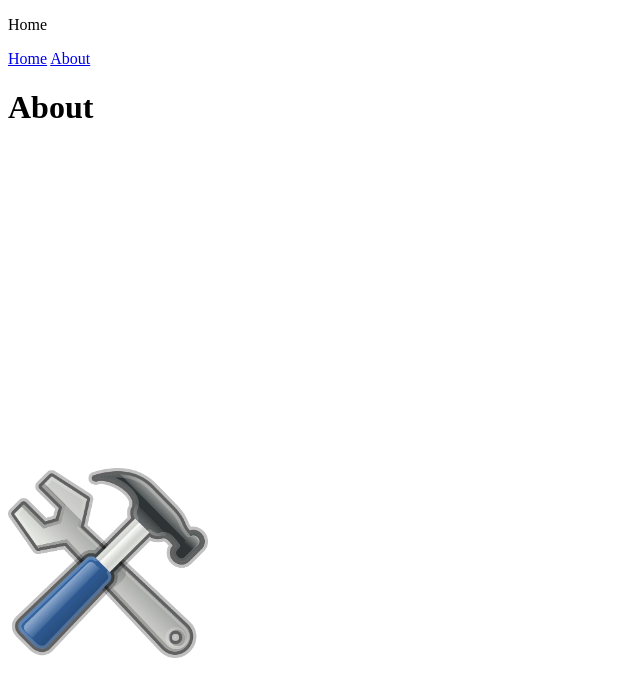
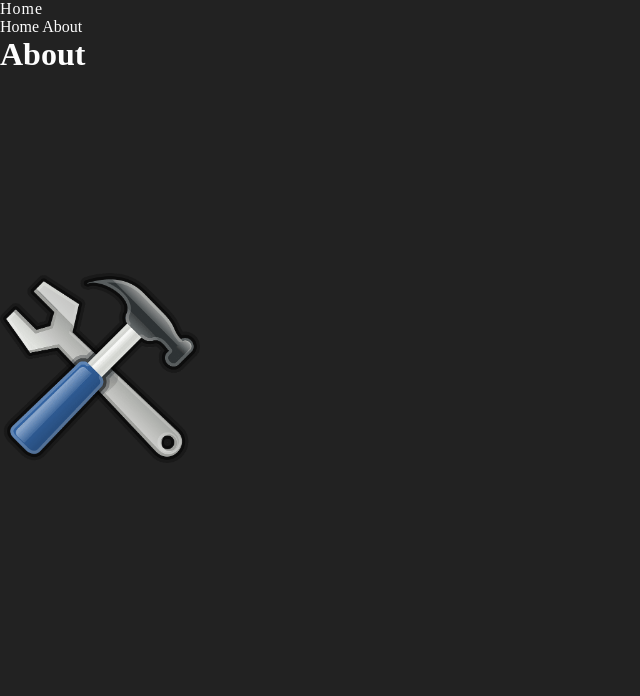
Before and after one commit to Pits-webdev/pitswebdev, a SvelteKit app: page /about in a window 1280 px wide. Shown: the top 696 px of the page, without its empty margins (0-640 px from the left). Built offline with nearby package versions, Linux system fonts and the light colour scheme.

Commit message:
add global css

```diff
--- a/src/lib/Navbar.svelte
+++ b/src/lib/Navbar.svelte
@@ -1,7 +1,11 @@
+<script>
+	// /pitswebdev
+</script>
+
 <header>
 	<nav>
 		<p>Home</p>
-		<a href="/pitswebdev">Home</a>
-		<a href="/pitswebdev/about">About</a>
+		<a href="/">Home</a>
+		<a href="/about">About</a>
 	</nav>
 </header>
--- /dev/null
+++ b/src/lib/css/global.css
@@ -0,0 +1,37 @@
+:root {
+	/* Color */
+
+	--dark: #222;
+	--light: #fdfdfd;
+
+	/* Fonts */
+}
+
+* {
+	margin: 0;
+	padding: 0;
+	box-sizing: border-box;
+}
+
+html {
+	font-size: 10px;
+}
+
+body {
+	font-size: 1.6rem;
+	color: var(--light);
+	background-color: var(--dark);
+}
+
+ul {
+	list-style: none;
+}
+
+a {
+	text-decoration: none;
+	color: var(--light);
+}
+
+p {
+	letter-spacing: 0.1rem;
+}
--- a/src/routes/+layout.svelte
+++ b/src/routes/+layout.svelte
@@ -1,4 +1,5 @@
 <script>
+	import '$lib/css/global.css';
 	import Navbar from '../lib/Navbar.svelte';
 </script>
 
```
Also changed, not shown: static/images/hammer.png (deleted).
